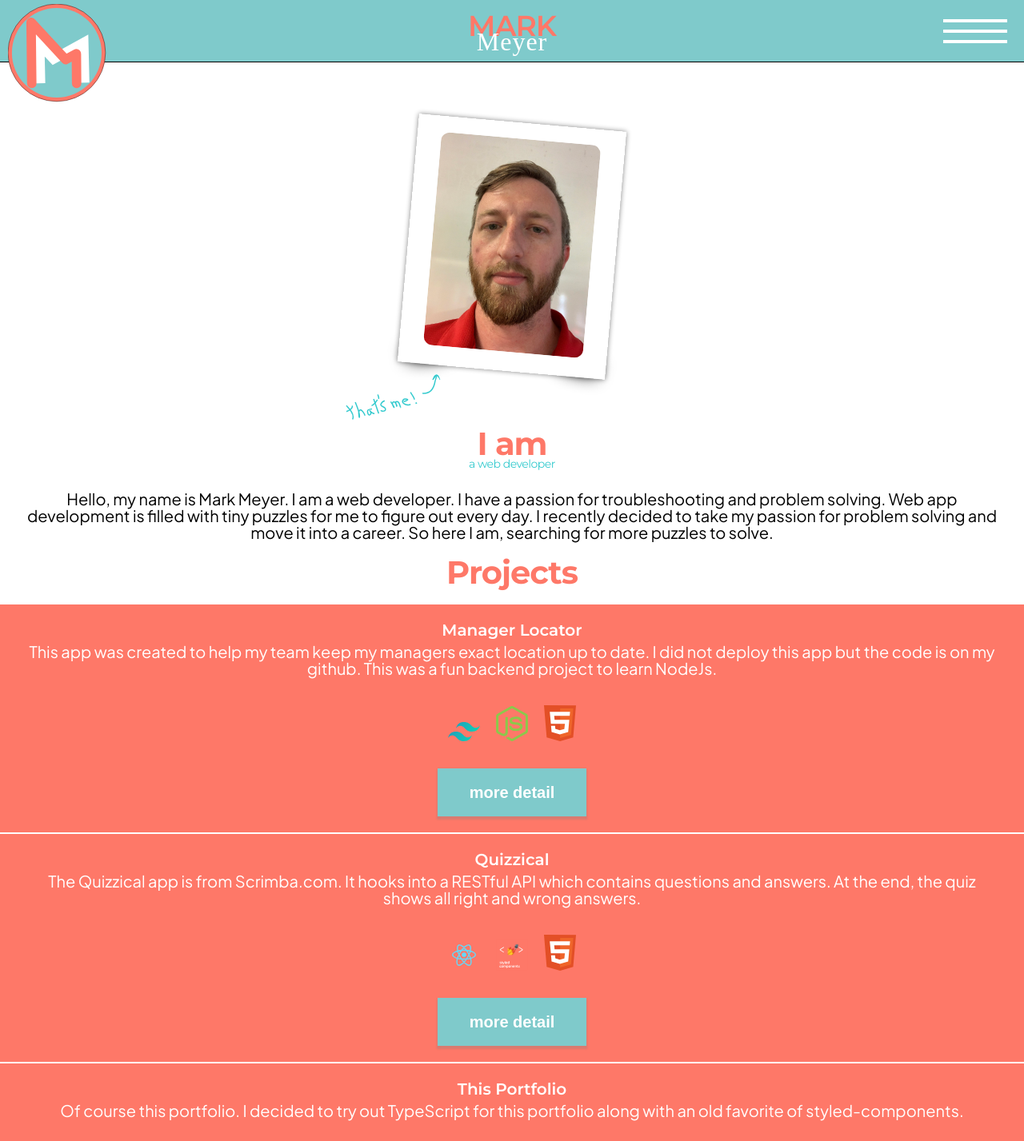
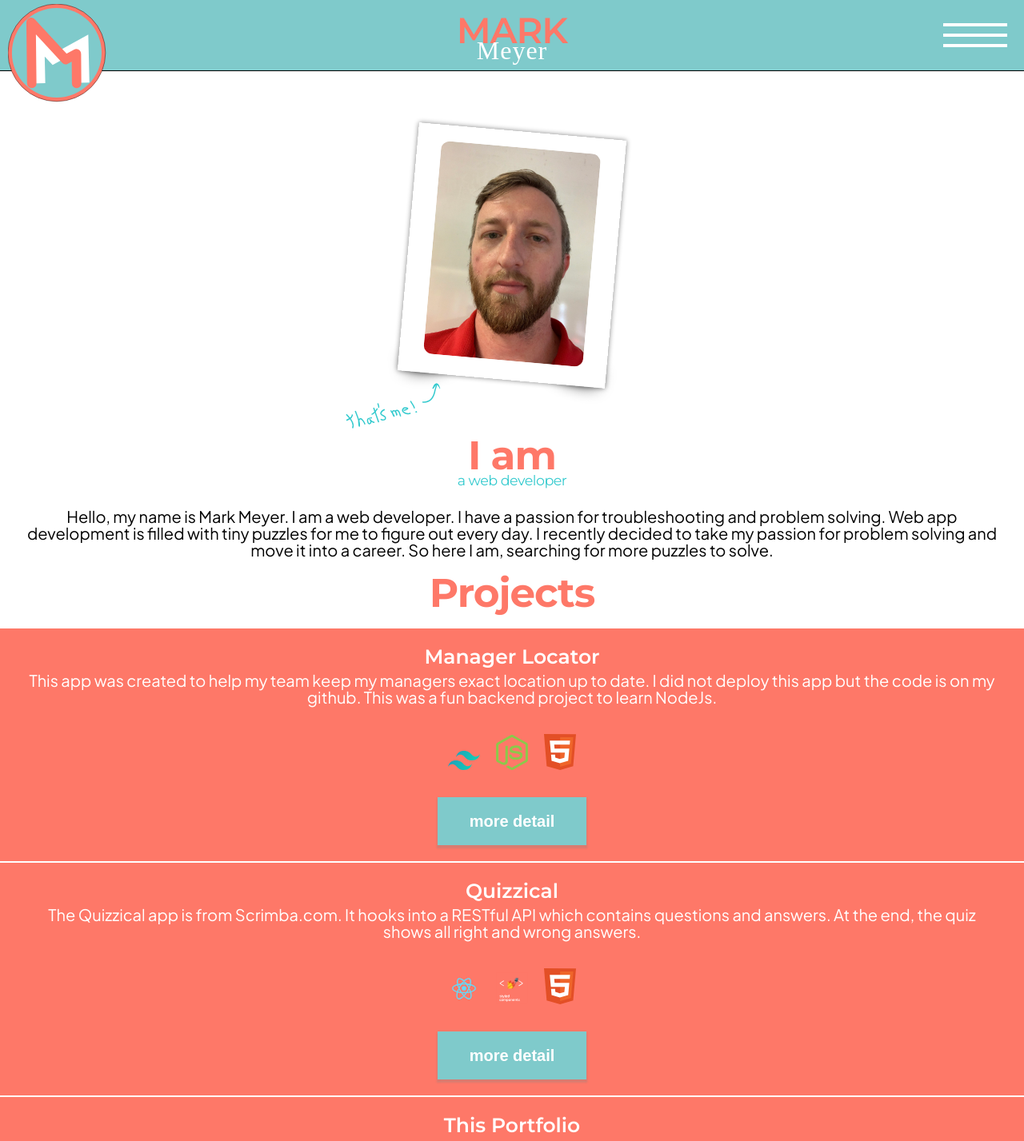
Before and after one commit to mcfliermeyer/Portfolio, a React (Create React App) app: page / in a window 1280 px wide. Shown: the top 1427 px of the page at 80% size. Built offline with nearby package versions, Linux system fonts and the light colour scheme; a web font is replaced by a local one.

Commit message:
finished rem em and px media query

```diff
--- a/src/components/NavBar.tsx
+++ b/src/components/NavBar.tsx
@@ -36,7 +36,7 @@ const StyledNavBar = styled.nav`
   .first-name {
     font-family: "Montserrat";
     font-weight: 600;
-    font-size: 36px;
+    font-size: 2.25rem;
     color: ${(props) => props.theme.colors.primaryPinkish};
     letter-spacing: -1px;
     margin-bottom: -20px;
--- a/src/components/NewSection.tsx
+++ b/src/components/NewSection.tsx
@@ -1,12 +1,12 @@
 import styled from 'styled-components'
 
 const StyledNewSection = styled.div`
-  margin-top: 1.2rem;
-  margin-bottom: 1.2rem;
+  margin-top: 1.2em;
+  margin-bottom: 1.2em;
   .title {
     font-family: "Montserrat";
     font-weight: 700;
-    font-size: 40px;
+    font-size: 2.5rem;
     color: #fe7868;
     margin: 0;
     letter-spacing: -1px;
@@ -15,7 +15,7 @@ const StyledNewSection = styled.div`
   .subtitle {
     font-family: "Montserrat";
     font-weight: 400;
-    font-size: 14px;
+    font-size: 0.875rem;
     color: #34cace;
     margin: 0;
     letter-spacing: -.5px;
--- a/src/components/Projects.tsx
+++ b/src/components/Projects.tsx
@@ -20,7 +20,7 @@ import LiveSiteWithLink from "./LiveSiteWithLink";
 
 const StyledProjects = styled.div`
   .title {
-    font-size: 20px;
+    font-size: 1.25rem;
     font-weight: 600;
     font-family: ${(props) => props.theme.fonts.nameTitleFont};
     margin: 0 0 0.2rem;
```
